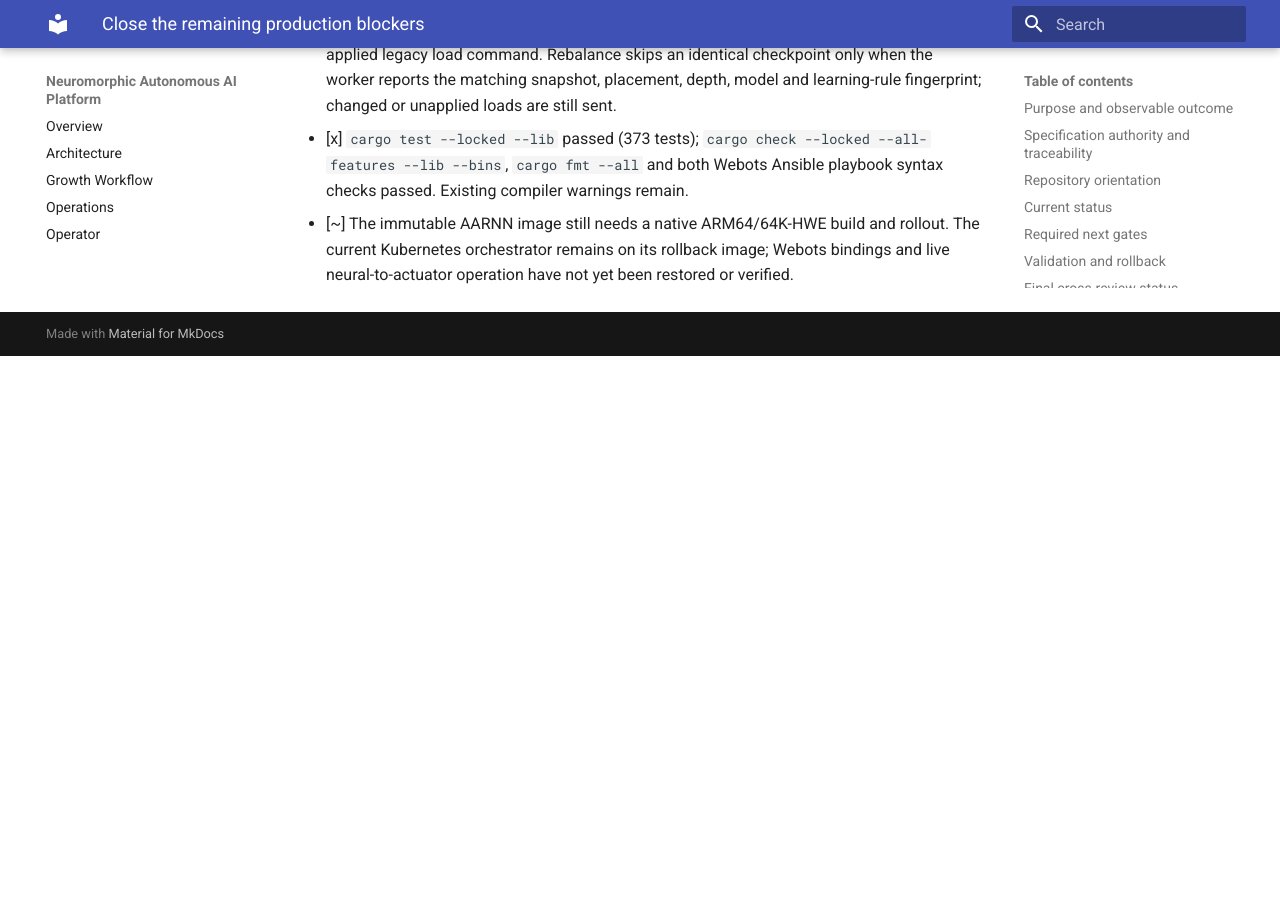
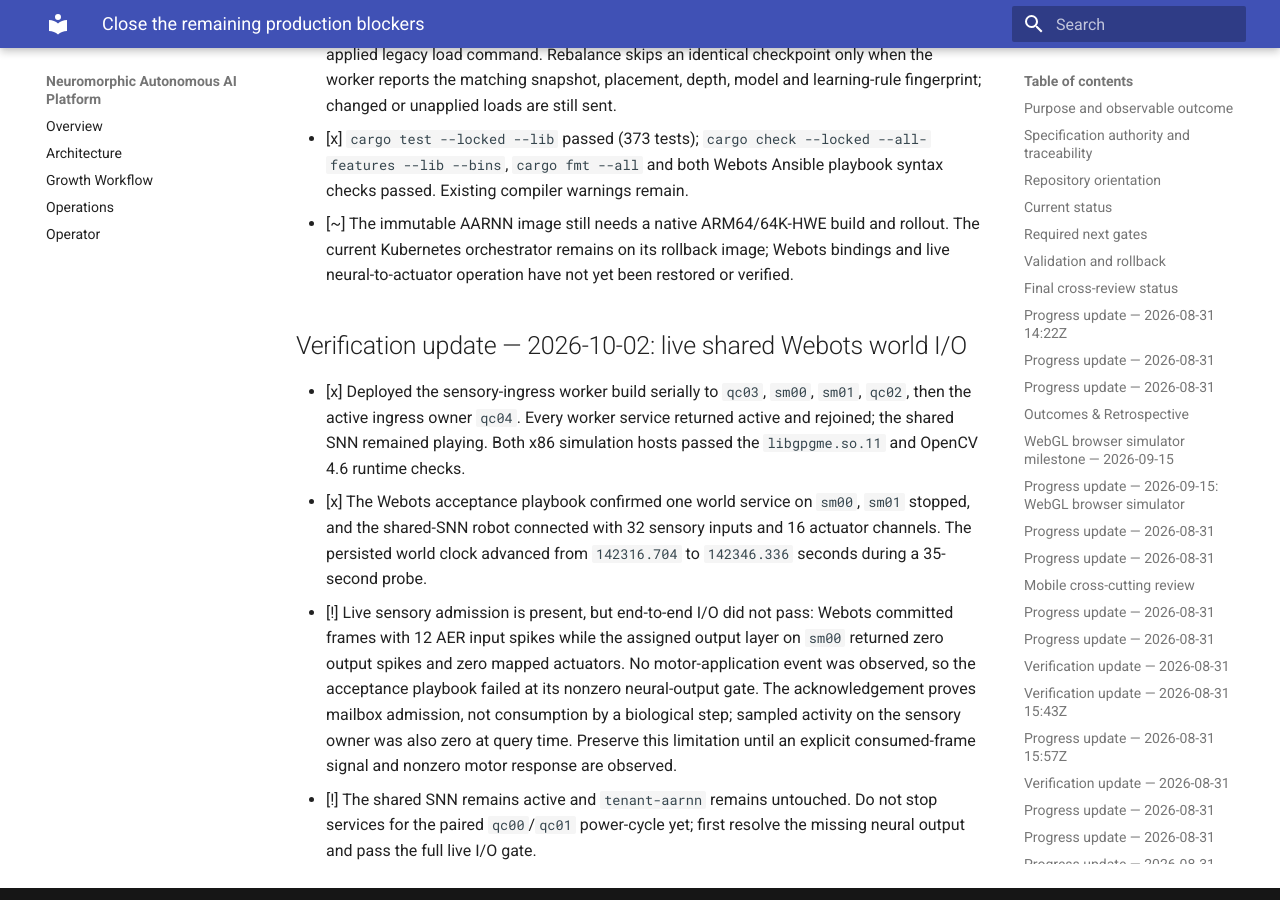
Before and after one commit to neuralmimicry/aarnn_rust, an MkDocs documentation site: the page built from docs/execplans/active-production-cross-review.md, in a window 1280 px wide and 900 px high, scrolled down 88675 px. Built offline with MkDocs 1.6.1 and Material for MkDocs 9.7.7, drawn with Linux system fonts in a browser that asks for light colours; before the commit the page ends 89031 px from its top, so only the background shows below that.

Commit message:
docs: record Webots sensory-to-motor acceptance

```diff
--- a/docs/execplans/active-production-cross-review.md
+++ b/docs/execplans/active-production-cross-review.md
@@ -3585,3 +3585,25 @@ no native engine content hash is presented as biological or physics equivalence.
   rollout. The current Kubernetes orchestrator remains on its rollback image;
   Webots bindings and live neural-to-actuator operation have not yet been
   restored or verified.
+
+## Verification update — 2026-10-02: live shared Webots world I/O
+
+- [x] Deployed the sensory-ingress worker build serially to `qc03`, `sm00`,
+  `sm01`, `qc02`, then the active ingress owner `qc04`. Every worker service
+  returned active and rejoined; the shared SNN remained playing. Both x86
+  simulation hosts passed the `libgpgme.so.11` and OpenCV 4.6 runtime checks.
+- [x] The Webots acceptance playbook confirmed one world service on `sm00`,
+  `sm01` stopped, and the shared-SNN robot connected with 32 sensory inputs
+  and 16 actuator channels. The persisted world clock advanced from
+  `142316.704` to `142346.336` seconds during a 35-second probe.
+- [!] Live sensory admission is present, but end-to-end I/O did not pass:
+  Webots committed frames with 12 AER input spikes while the assigned output
+  layer on `sm00` returned zero output spikes and zero mapped actuators. No
+  motor-application event was observed, so the acceptance playbook failed at
+  its nonzero neural-output gate. The acknowledgement proves mailbox admission,
+  not consumption by a biological step; sampled activity on the sensory owner
+  was also zero at query time. Preserve this limitation until an explicit
+  consumed-frame signal and nonzero motor response are observed.
+- [!] The shared SNN remains active and `tenant-aarnn` remains untouched. Do
+  not stop services for the paired `qc00`/`qc01` power-cycle yet; first resolve
+  the missing neural output and pass the full live I/O gate.
```
